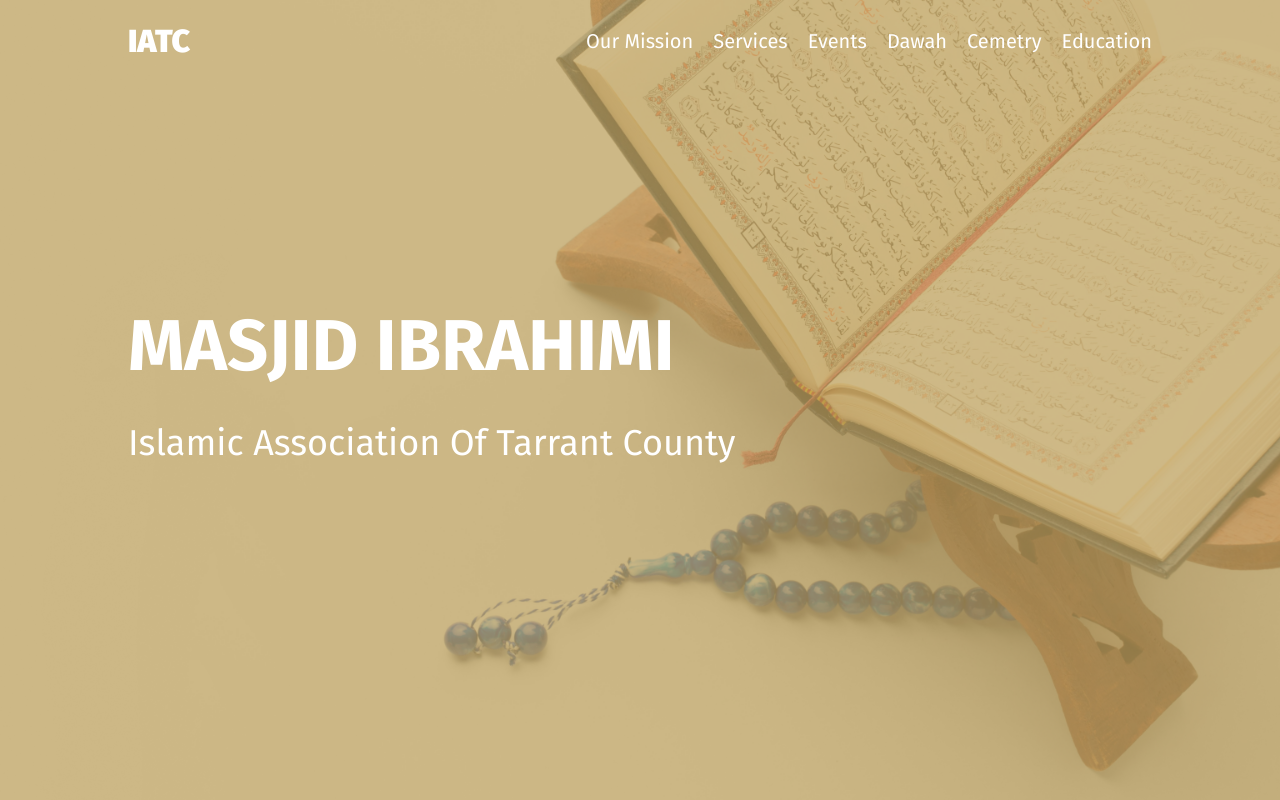
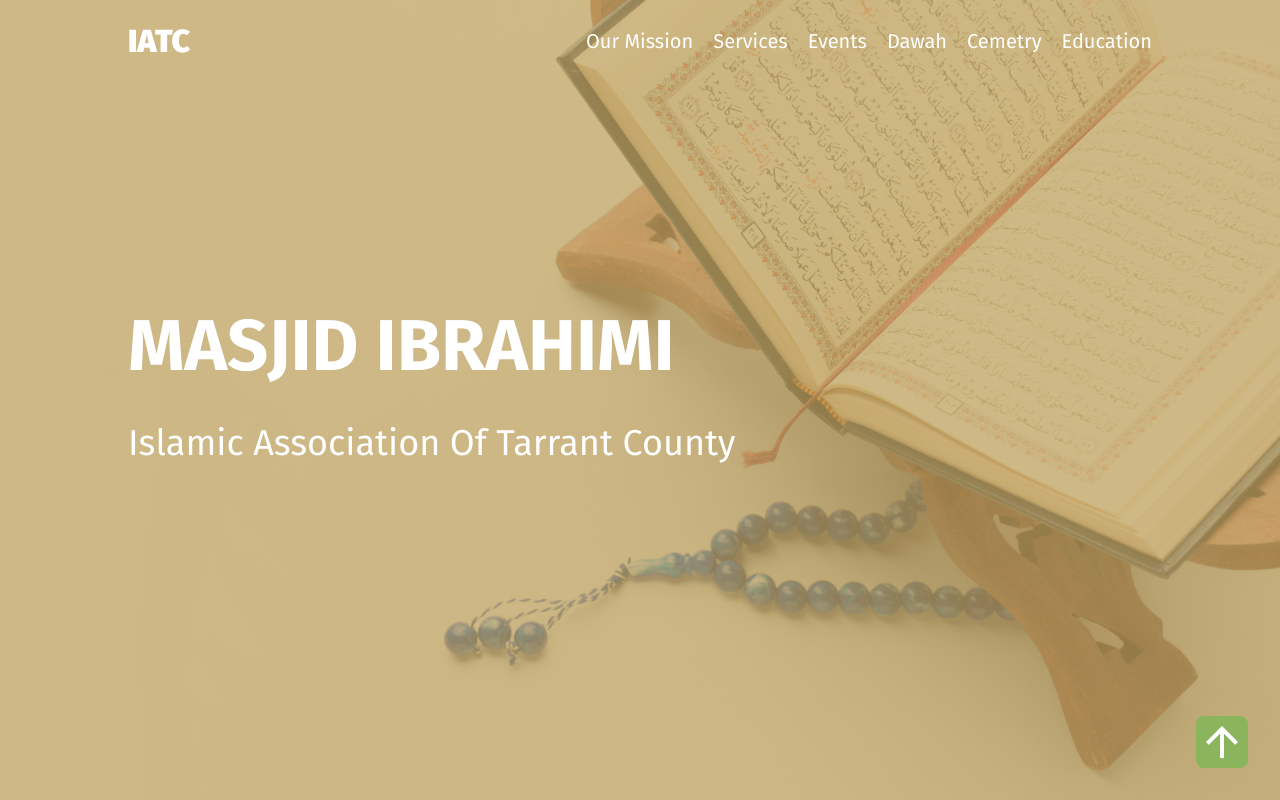
Before and after one commit to wajaat-shah-mac-in-cloud/iatc_project, an Angular app: page / in a window 1280 px wide. Shown: the top 800 px of the page. Built offline with nearby package versions, Linux system fonts and the light colour scheme.

Commit message:
add scroll to top button

```diff
--- a/src/app/header/header.component.scss
+++ b/src/app/header/header.component.scss
@@ -56,6 +56,10 @@
   &.is-scrolling {
     background-color: #BFA360;
     transition: background-color 1.2s ease;
+
+    @media (max-width: 767px) {
+      background-color: transparent;
+    }
   }
 }
 
@@ -116,10 +120,14 @@
     margin: 0 auto 16px;
     text-align: center;
     padding: 12px 16px;
-      background-color: #ACBF60;
+    background-color: #8BB55C;
     color: #FFF;
-      font-size: 20px;
+
+    font-size: 14px;
+    font-weight: bold;
+
     text-decoration: none;
+    border-radius: 8px;
 
     &:hover {
       background-color: #7DBF60;
--- a/src/app/home/contact/contact.component.scss
+++ b/src/app/home/contact/contact.component.scss
@@ -80,7 +80,12 @@
 
       .right-align {
         text-align: right;
+
+        @media (max-width: 767px) {
+          text-align: center;
+        }
       }
+
     }
   }
 }
--- a/src/index.html
+++ b/src/index.html
@@ -7,8 +7,14 @@
   <meta name="viewport" content="width=device-width, initial-scale=1">
   <link rel="preconnect" href="https://fonts.googleapis.com">
   <link href="https://fonts.googleapis.com/css2?family=Fira+Sans:ital,wght@0,400;0,600;0,700;0,900;1,400;1,600;1,700&display=swap" rel="stylesheet">
+  <link href="https://fonts.googleapis.com/icon?family=Material+Icons" rel="stylesheet">
 </head>
 <body>
   <app-root></app-root>
+  <a href="#" class="back-to-top">
+    <span class="material-icons">
+      arrow_upward
+    </span>
+  </a>
 </body>
 </html>
--- a/src/styles.scss
+++ b/src/styles.scss
@@ -4,6 +4,46 @@
     box-sizing: border-box;
 
     font-family: 'Fira Sans', sans-serif;
+}
+
+html {
+	scroll-behavior: smooth;
+}
+
+body {
+	.back-to-top {
+		position: fixed;
+		bottom: 2rem;
+		right: 2rem;
+		display: inline-flex;
+		align-items: center;
+		justify-content: center;
+		background-color: #8BB55C;
+		border-radius: 0.5rem;
+		padding: 2px;
+		text-decoration: none;
+		transition: 0.2s ease-out;
+
+		@media (max-width: 768px) {
+			background-color: green;
+		}
+
+		span {
+			color: #FFF;
+			font-size: 3rem;
+			transition: 0.2s ease-out;
+
+			@media (max-width: 768px) {
+				font-size: 1.5rem;
+			}
+		}
+
+		@media (min-width: 769px) {
+			&:hover {
+				background-color: green;
+			}
+		}
+	}
 }
 
 .container {
@@ -54,7 +94,7 @@
     display: inline-block;
     color: #FFF;
     font-size: 20px;
-    background-color: #7360BF;
+    background-color: #8BB55C;
 	padding: 12px 16px;
 	padding: 12px 16px;
 	border-radius: 8px;
```
Lines whose indentation alone changed are shown as unchanged.
